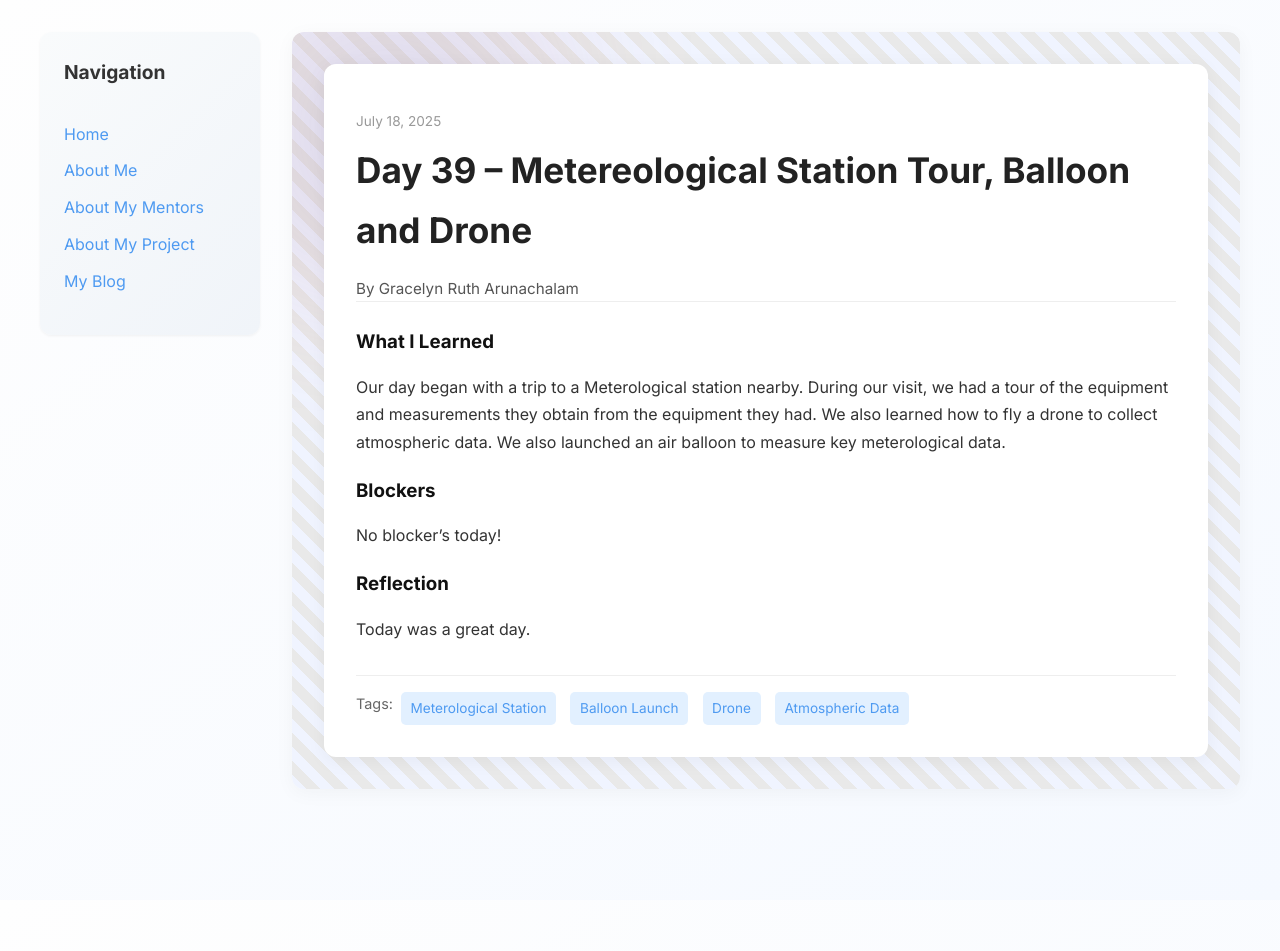
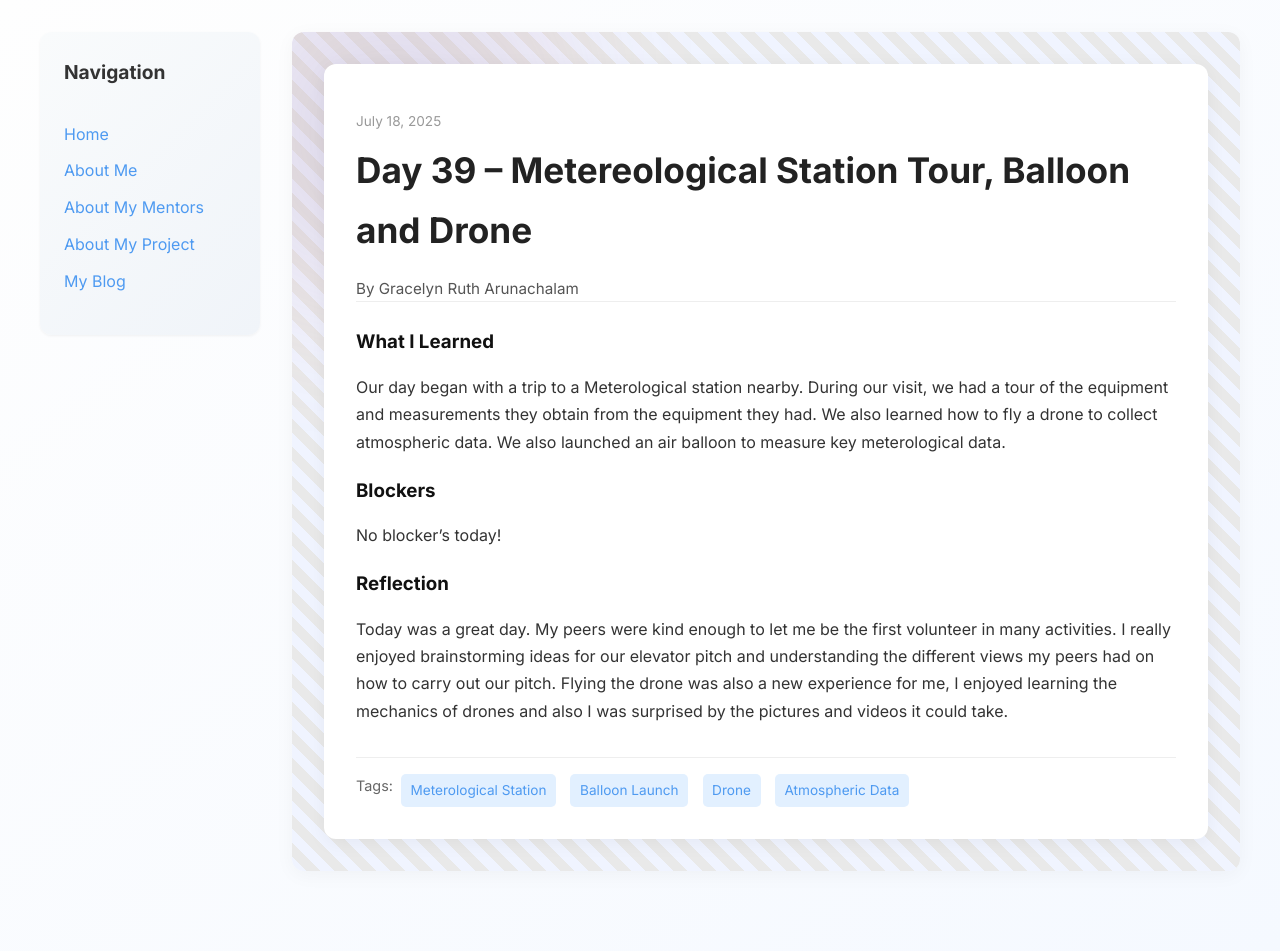
Before and after one commit to GracelynRuth/GracelynRuth.github.io, a Jekyll site: the page built from _posts/2025-07-18-day-39.md, in a window 1280 px wide. Built offline with Jekyll 4.4.1, drawn with Linux system fonts in a browser that asks for light colours; before the commit the page ends 900 px from its top, so only the background shows below that.

Commit message:
Update 2025-07-18-day-39.md

```diff
--- a/_posts/2025-07-18-day-39.md
+++ b/_posts/2025-07-18-day-39.md
@@ -13,5 +13,5 @@ blockers: |
   No blocker's today!
 
 reflection: |
-  Today was a great day.
+  Today was a great day. My peers were kind enough to let me be the first volunteer in many activities. I really enjoyed brainstorming ideas for our elevator pitch and understanding the different views my peers had on how to carry out our pitch. Flying the drone was also a new experience for me, I enjoyed learning the mechanics of drones and also I was surprised by the pictures and videos it could take.
 ---
```
